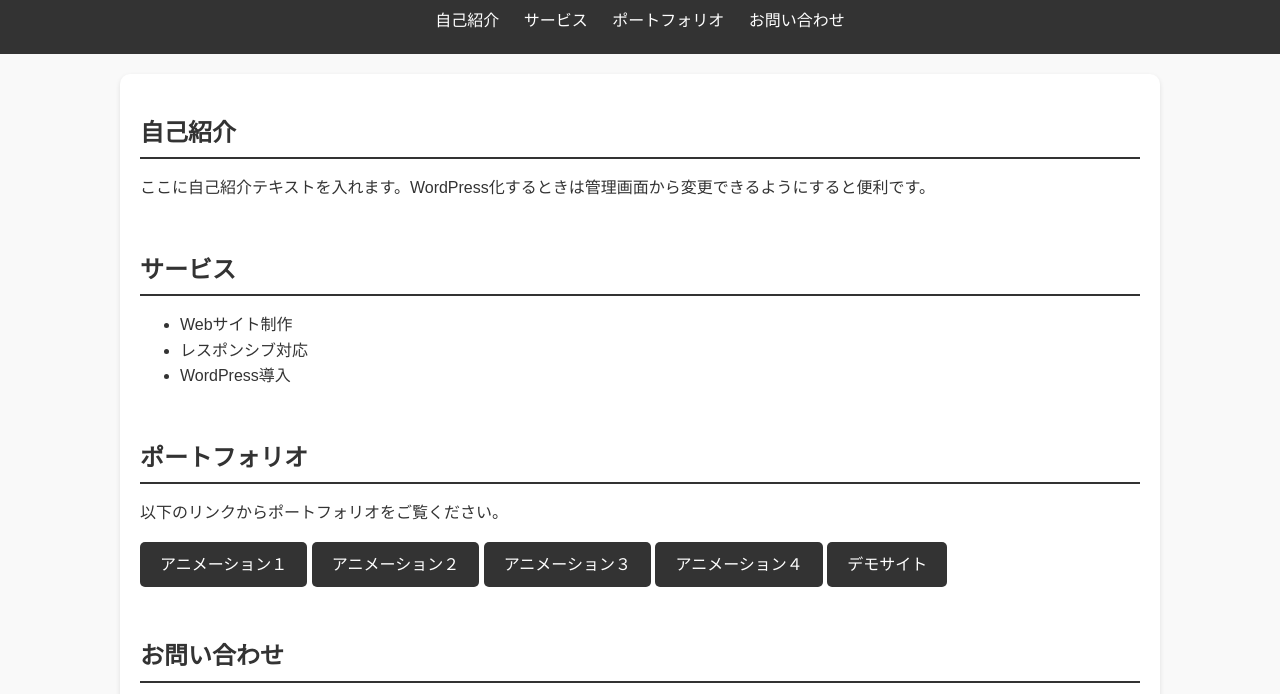
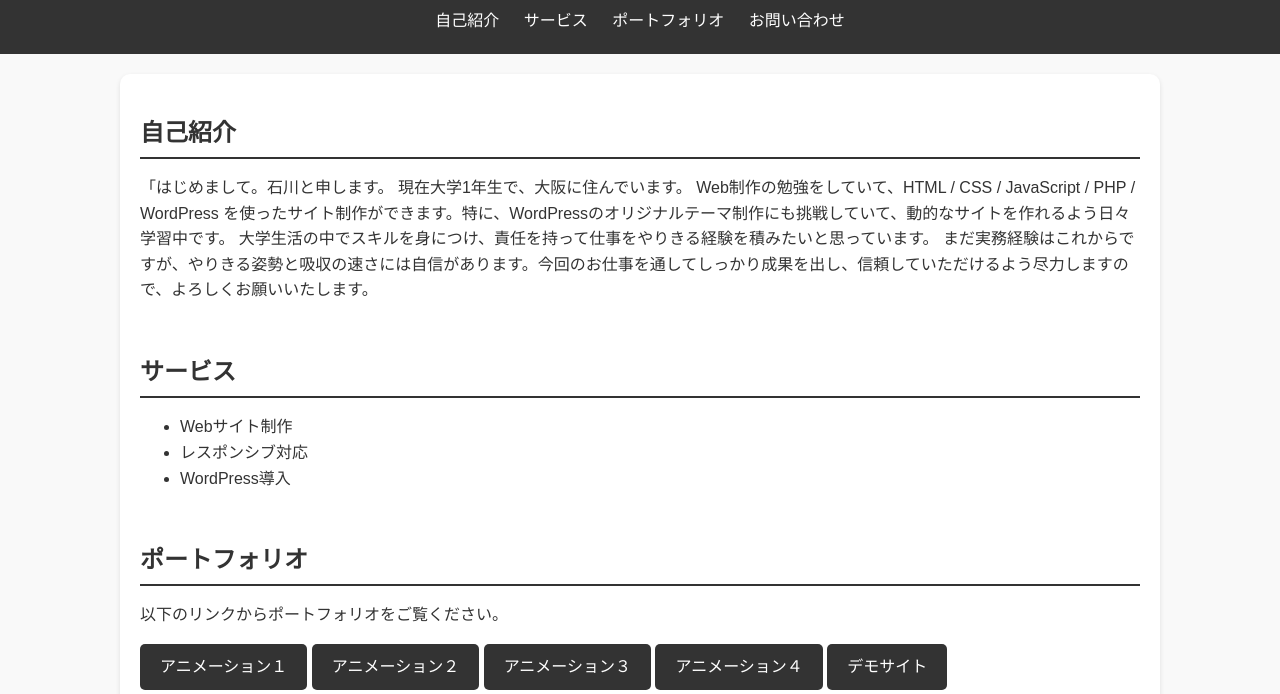
Before and after one commit to portfolio-afk/portfolio4, a plain HTML site: page index.html in a window 1280 px wide. Shown: the part 106-800 px from the top of the page. Drawn offline with Linux system fonts and the light colour scheme.

Commit message:
Update index.html

```diff
--- a/index.html
+++ b/index.html
@@ -75,7 +75,14 @@
   <main>
     <section id="about">
       <h2>自己紹介</h2>
-      <p>ここに自己紹介テキストを入れます。WordPress化するときは管理画面から変更できるようにすると便利です。</p>
+      <p>「はじめまして。石川と申します。
+現在大学1年生で、大阪に住んでいます。
+
+Web制作の勉強をしていて、HTML / CSS / JavaScript / PHP / WordPress を使ったサイト制作ができます。特に、WordPressのオリジナルテーマ制作にも挑戦していて、動的なサイトを作れるよう日々学習中です。
+
+大学生活の中でスキルを身につけ、責任を持って仕事をやりきる経験を積みたいと思っています。
+
+まだ実務経験はこれからですが、やりきる姿勢と吸収の速さには自信があります。今回のお仕事を通してしっかり成果を出し、信頼していただけるよう尽力しますので、よろしくお願いいたします。</p>
     </section>
 
     <section id="services">
```
